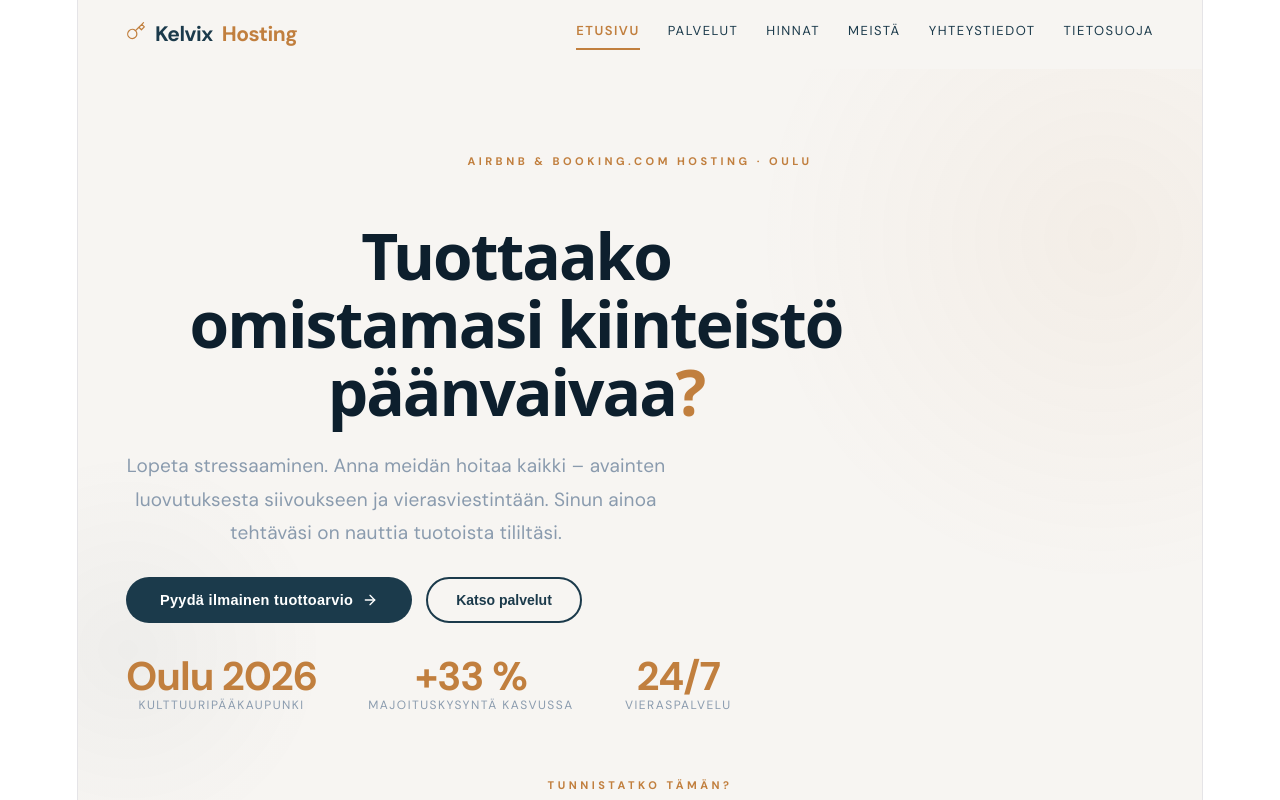
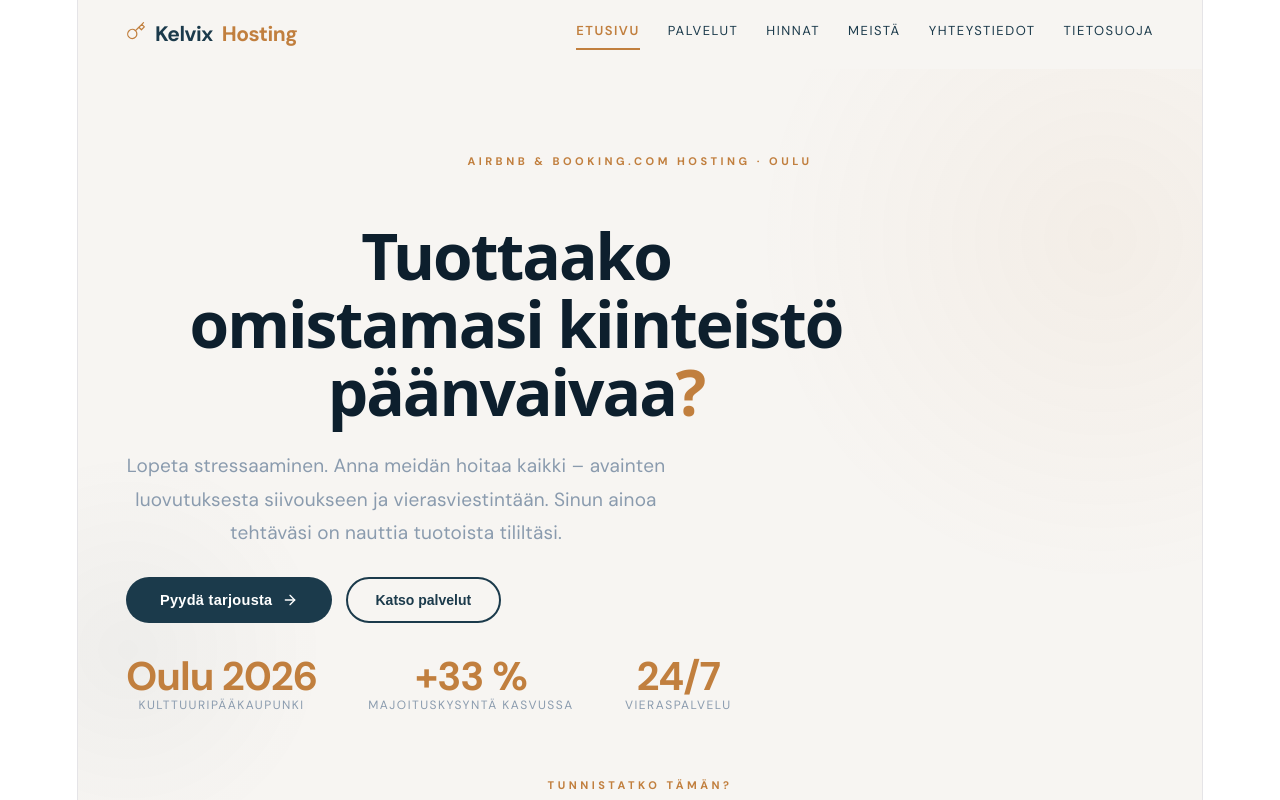
Before and after one commit to qvvnygk5rb-lgtm/Kelvix-hosting, a React (Vite) app: page / in a window 1280 px wide. Built offline with nearby package versions, Linux system fonts and the light colour scheme.

Commit message:
Update contact info and CTA text

```diff
--- a/src/App.jsx
+++ b/src/App.jsx
@@ -78,7 +78,7 @@ export default function KelvixHosting() {
             Lopeta stressaaminen. Anna meidän hoitaa kaikki – avainten luovutuksesta siivoukseen ja vierasviestintään. Sinun ainoa tehtäväsi on nauttia tuotoista tililtäsi.
           </p>
           <div style={{display:"flex",gap:14,flexWrap:"wrap"}}>
-            <Btn onClick={()=>go("yhteystiedot")}>Pyydä ilmainen tuottoarvio <ArrowIcon/></Btn>
+            <Btn onClick={()=>go("yhteystiedot")}>Pyydä tarjousta <ArrowIcon/></Btn>
             <BtnO onClick={()=>go("palvelut")}>Katso palvelut</BtnO>
           </div>
         </div>
@@ -161,7 +161,7 @@ export default function KelvixHosting() {
           <div style={{position:"absolute",width:200,height:200,borderRadius:"50%",background:"rgba(193,127,62,0.06)",bottom:-60,left:-60,pointerEvents:"none"}}/>
           <h2 style={{fontSize:"clamp(22px,3.5vw,34px)",fontWeight:700,color:"#fff",marginBottom:14,letterSpacing:"-0.5px",position:"relative"}}>Lopeta päänvaiva. Aloita tuottaminen.</h2>
           <p style={{fontSize:15,color:"rgba(255,255,255,0.45)",maxWidth:460,margin:"0 auto 30px",position:"relative"}}>Kerro kohteestasi – saat ilmaisen tuottoarvion 24 tunnin sisällä. Ei sitoumuksia.</p>
-          <BtnA onClick={()=>go("yhteystiedot")} style={{position:"relative"}}>Pyydä tuottoarvio</BtnA>
+          <BtnA onClick={()=>go("yhteystiedot")} style={{position:"relative"}}>Pyydä tarjousta</BtnA>
         </div>
       </section>
     </>
@@ -277,7 +277,7 @@ export default function KelvixHosting() {
             <div style={{fontSize:38,fontWeight:700,color:C.accent,letterSpacing:"-1px",marginBottom:2}}>{p.pr}</div>
             <div style={{fontSize:13,color:p.f?"rgba(255,255,255,0.4)":C.muted,marginBottom:24}}>{p.un}</div>
             {p.ft.map((ft,j)=><div key={j} style={{display:"flex",alignItems:"flex-start",gap:9,fontSize:13,lineHeight:1.6,color:p.f?"rgba(255,255,255,0.7)":"#555",marginBottom:9}}><span style={{color:C.accent,flexShrink:0}}><CheckIcon size={13}/></span>{ft}</div>)}
-            <button style={{marginTop:"auto",paddingTop:22,background:p.f?C.accent:"transparent",color:p.f?"#fff":C.primary,border:p.f?"none":`2px solid ${C.primary}`,borderRadius:50,padding:"13px 22px",fontSize:13.5,fontWeight:600,cursor:"pointer",textAlign:"center",width:"100%",transition:"all 0.2s"}} onClick={()=>go("yhteystiedot")}>{p.f?"Pyydä tuottoarvio":"Ota yhteyttä"}</button>
+            <button style={{marginTop:"auto",paddingTop:22,background:p.f?C.accent:"transparent",color:p.f?"#fff":C.primary,border:p.f?"none":`2px solid ${C.primary}`,borderRadius:50,padding:"13px 22px",fontSize:13.5,fontWeight:600,cursor:"pointer",textAlign:"center",width:"100%",transition:"all 0.2s"}} onClick={()=>go("yhteystiedot")}>{p.f?"Pyydä tarjousta":"Ota yhteyttä"}</button>
           </div>
         ))}
       </div>
@@ -335,7 +335,7 @@ export default function KelvixHosting() {
     return (
     <section style={{...W,paddingTop:80,paddingBottom:40}} aria-label="Yhteystiedot">
       <Chip>Ota yhteyttä</Chip>
-      <H2>Kerro kohteestasi</H2>
+      <H2>Pyydä ilmainen tarjous</H2>
       <Sub>Vastaamme jokaiseen yhteydenottoon 24 tunnin sisällä ilmaisella tuottoarviolla. Ei sido sinua mihinkään.</Sub>
 
       <div style={{display:"grid",gridTemplateColumns:"repeat(auto-fit,minmax(min(100%,300px),1fr))",gap:40,marginTop:44,marginBottom:80}}>
@@ -359,15 +359,15 @@ export default function KelvixHosting() {
                 <option value="kevyt">Kevyt hallinta (15 % komissio)</option>
                 <option value="en-tieda">En tiedä vielä – haluan tuottoarvion</option>
               </select>
-              <textarea style={{...inputStyle,minHeight:120,resize:"vertical"}} placeholder="Kerro kohteestasi – missä päin Oulua, millainen asunto, mikä tilanne nyt..." name="viesti"/>
-              <button type="submit" disabled={state.submitting} style={{display:"inline-flex",alignItems:"center",gap:9,background:C.primary,color:"#fff",padding:"15px 34px",borderRadius:50,fontSize:14.5,fontWeight:600,cursor:"pointer",border:"none",letterSpacing:"0.3px",transition:"transform 0.2s, box-shadow 0.3s",width:"100%",justifyContent:"center"}}>Lähetä ja pyydä tuottoarvio</button>
+              <textarea style={{...inputStyle,minHeight:120,resize:"vertical"}} placeholder="Kerro kohteestasi (osoite, huoneiden määrä, onko jo Airbnb:ssä)" name="viesti"/>
+              <button type="submit" disabled={state.submitting} style={{display:"inline-flex",alignItems:"center",gap:9,background:C.primary,color:"#fff",padding:"15px 34px",borderRadius:50,fontSize:14.5,fontWeight:600,cursor:"pointer",border:"none",letterSpacing:"0.3px",transition:"transform 0.2s, box-shadow 0.3s",width:"100%",justifyContent:"center"}}>Lähetä tarjouspyyntö</button>
             </form>
           )}
         </div>
         <div style={{display:"flex",flexDirection:"column",gap:22}}>
           <div style={{fontSize:20,fontWeight:700,color:C.primary}}>Kelvix Hosting</div>
           <p style={{fontSize:14.5,color:"#666",lineHeight:1.7,margin:0}}>Oulun ensimmäinen ammattimainen lyhytvuokrauksen hosting-palvelu. Sinä nautit tuotoista – me hoidamme kaiken muun.</p>
-          {[{ic:<MailIcon/>,t:"ville@kelvixhosting.com"},{ic:<PhoneIcon/>,t:"+358 XX XXX XXXX"},{ic:<MapIcon/>,t:"Oulu ja lähialueet"}].map((c,i)=>(
+          {[{ic:<MailIcon/>,t:"ville@kelvixhosting.com"},{ic:<PhoneIcon/>,t:"040 965 6825"},{ic:<MapIcon/>,t:"Oulu ja lähialueet"}].map((c,i)=>(
             <div key={i} style={{display:"flex",alignItems:"center",gap:13}}>
               <div style={{width:44,height:44,borderRadius:12,background:C.soft,color:C.primary,display:"flex",alignItems:"center",justifyContent:"center",flexShrink:0}}>{c.ic}</div>
               <span style={{fontSize:14.5,color:"#555"}}>{c.t}</span>
```
